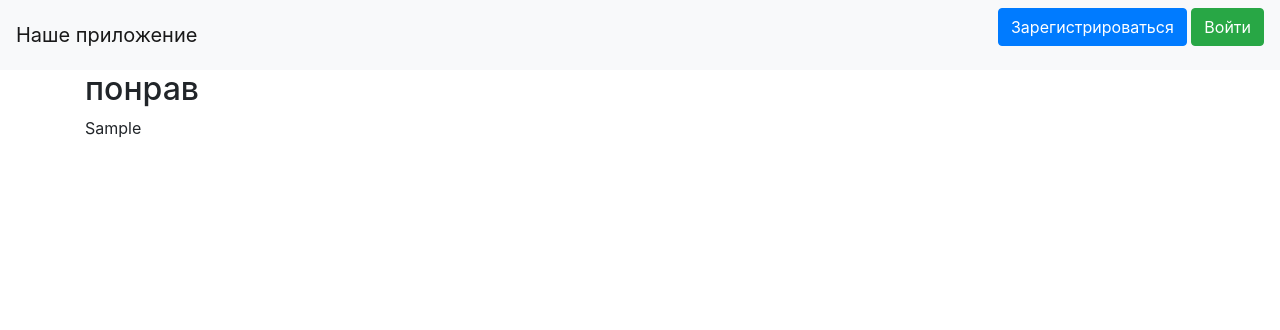
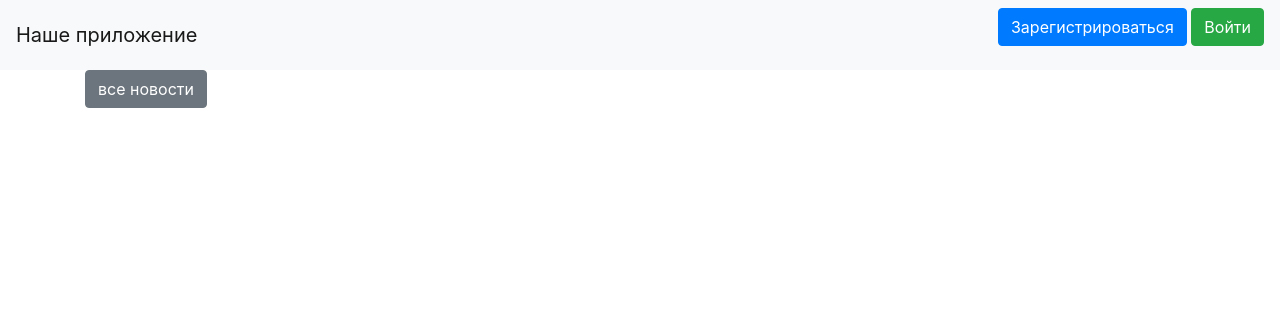
Before and after one commit to aliyalatipova/lib, a Flask app: template 17.04/app/templates/liked_news.html in a window 1280 px wide. Shown: the top 330 px of the page. Run offline with Flask 2, Linux system fonts and the light colour scheme; the template is opened without the code that fills it: most values are stand-ins (such as "Sample title", 1, 10 or a date in 2020); some libraries are stand-ins or nearby versions.

Commit message:
что то еще пофиксила но по сут можно только гооврить что обьявление нравится, и типа понрав обьявления будут в опред папке

```diff
--- a/17.04/app/templates/liked_news.html
+++ b/17.04/app/templates/liked_news.html
@@ -1,11 +1,10 @@
 {% extends "base.html" %}
 
 {% block content %}
-    <h2>понрав</h2>
-     <p>{{liked_list }}</p>
+<a href="/" class="btn btn-secondary">все новости</a>
+
     {% for item in news %}
-     {% if item.id in liked_list %}
-            <p>uuu</p>
+       {% if item.id in liked_list %}
             <div class="col-md6 border rounded">
             <h2>{{ item.title }}</h2>
             <div>
@@ -14,7 +13,7 @@
             <div>
                 Автор - {{ item.user.name }}, Дата написания - {{ item.created_date }}
             </div>
-     {% endif %}
+      {% endif %}
 
     {% endfor %}
 {% endblock %}
```
